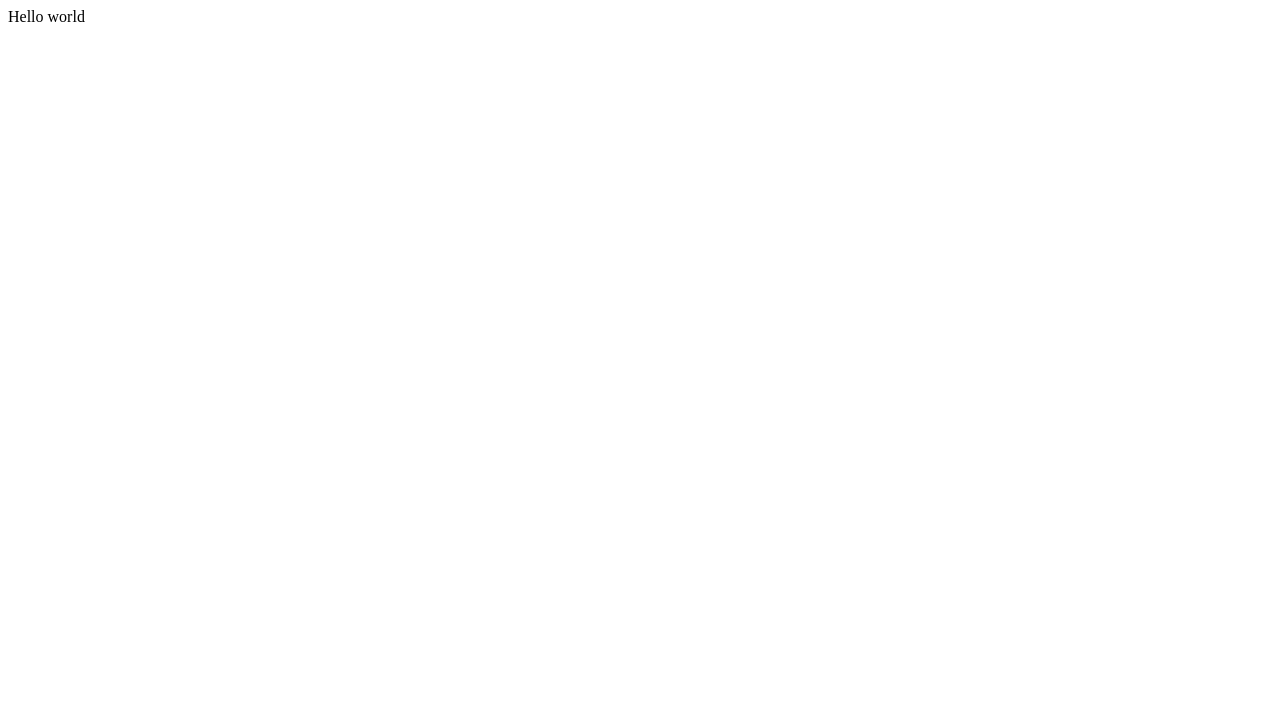
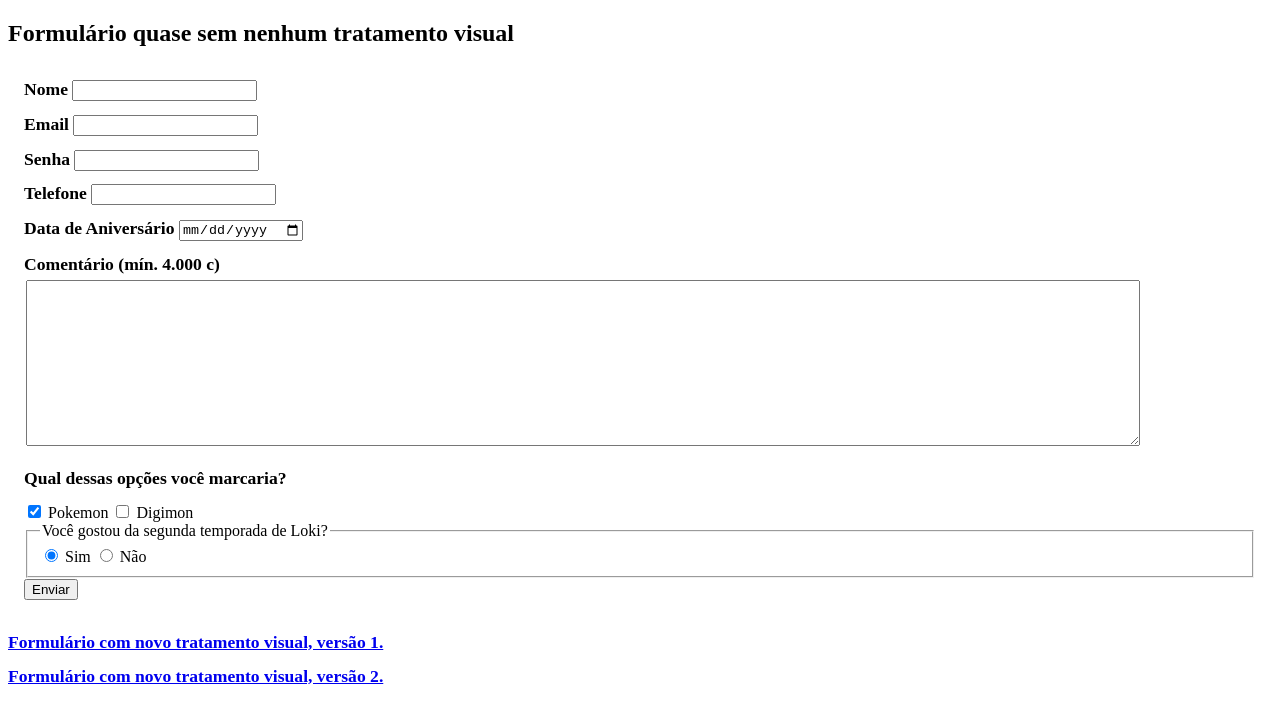
Before and after one commit to wwagner33/aulaFormularios, a plain HTML site: page index.html in a window 1280 px wide. Drawn offline with Linux system fonts and the light colour scheme.

Commit message:
Iniciando projeto de formularios

```diff
--- a/index.html
+++ b/index.html
@@ -2,22 +2,96 @@
 <html>
 
 <head>
-  <meta charset="utf-8">
-  <meta name="viewport" content="width=device-width">
-  <title>replit</title>
-  <link href="style.css" rel="stylesheet" type="text/css" />
+    <meta charset="utf-8">
+    <meta name="viewport" content="width=device-width">
+    <link rel="stylesheet" href="style.css" type="text/css" />
+    <title>Fromulário para Web</title>
 </head>
 
 <body>
-  Hello world
-  <script src="script.js"></script>
+    <h2>Formulário quase sem nenhum tratamento visual</h2>
+    <form action="" method="get">
+        <div>
+            <label for="fnome"> Nome </label>
+            <input type="text" id="fnome" />
+        </div>
 
-  <!--
+        <div>
+            <label for="femail"> Email </label>
+            <input type="email" id="femail" />
+        </div>
+
+        <div>
+            <label for="fsenha"> Senha </label>
+            <input type="password" id="fsenha" />
+        </div>
+
+        <div>
+            <label for="ftelefone"> Telefone </label>
+            <input type="tel" id="ftelefone" />
+        </div>
+
+        <div>
+            <label for="fdata">Data de Aniversário</label>
+            <input type="date" id="fdata" />
+        </div>
+
+        <div>
+            <label for="fcormentario">Comentário (mín. 4.000 c)</label>
+            <textarea id="fcomentario"></textarea>
+        </div>
+
+
+
+        <div>
+            Qual dessas opções você marcaria?
+        </div>
+
+
+        <input type="checkbox" id="Pokemon" name="pokemon" checked />
+        <label for="pokemon">Pokemon</label>
+
+        <input type="checkbox" id="Digimon" name="digimon" />
+        <label for="digimon">Digimon</label>
+
+
+
+
+        <fieldset>
+            <legend>
+                Você gostou da segunda temporada de Loki?
+            </legend>
+
+            <input type="radio" name="optTemp" id="optSim" value="sim" checked />
+            <label for="optSim">Sim</label>
+
+
+            <input type="radio" name="optTemp" id="optNao" value="nao" />
+            <label for="optNao">Não</label>
+
+        </fieldset>
+
+        <div>
+            <input type="submit" value="Enviar" />
+        </div>
+
+    </form>
+
+    <div>
+        <a href="formulario_v1.html">Formulário com novo tratamento visual, versão 1.</a>
+    </div>
+    <div>
+        <a href="formulario_v2.html">Formulário com novo tratamento visual, versão 2.</a>
+    </div>
+
+    <script src="script.js"></script>
+
+    <!--
   This script places a badge on your repl's full-browser view back to your repl's cover
   page. Try various colors for the theme: dark, light, red, orange, yellow, lime, green,
   teal, blue, blurple, magenta, pink!
   -->
-  <script src="https://replit.com/public/js/replit-badge-v2.js" theme="dark" position="bottom-right"></script>
+    <script src="https://replit.com/public/js/replit-badge-v2.js" theme="dark" position="bottom-right"></script>
 </body>
 
 </html>
--- a/style.css
+++ b/style.css
@@ -1,4 +1,20 @@
 html {
-  height: 100%;
-  width: 100%;
+    width: 100%;
+    height: 100%;
 }
+
+form {
+    margin: 2rem 1rem;
+}
+
+textarea {
+    width: 90%;
+    height: 10rem;
+    margin: 0.3rem 0.1rem;
+}
+
+div {
+    margin-bottom: 0.8rem;
+    font-size: 1.1rem;
+    font-weight: 700;
+}
```
